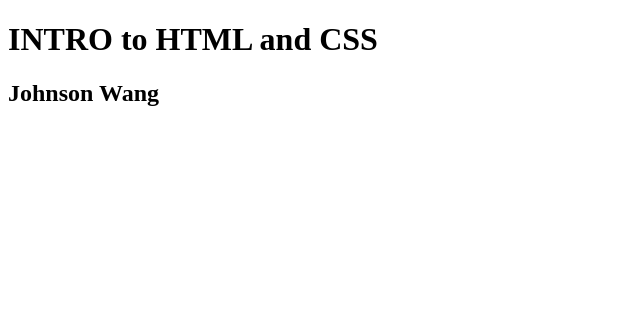
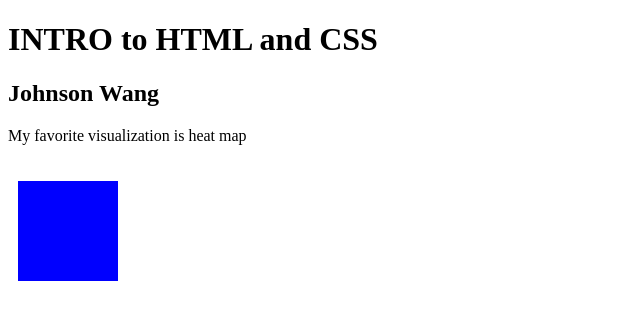
Before and after one commit to DS4200-S22/ic-04-johnsonwang1010, a plain HTML site: page index.html in a window 1280 px wide. Shown: the whole page, without its empty margins (0-640 px from the left). Drawn offline with Linux system fonts and the light colour scheme.

Commit message:
Update index.html

```diff
--- a/index.html
+++ b/index.html
@@ -13,8 +13,15 @@
     <h1> INTRO to HTML and CSS </h1>
     <h2> Johnson Wang </h2>
 
-    <div id = "div1" class="container">
-        <p id="p1" class="italic"
+    <div id= "div1" class="container">
+        <p id="p1" class="italic">
+        My favorite visualization is heat map </p>
+
+    <div id="div2" class="container">
+        <svg>
+            <rect x= "10" y="20" width="100" height= "100"
+            style="fill:blue;">
+
 
 
 </body>
```
